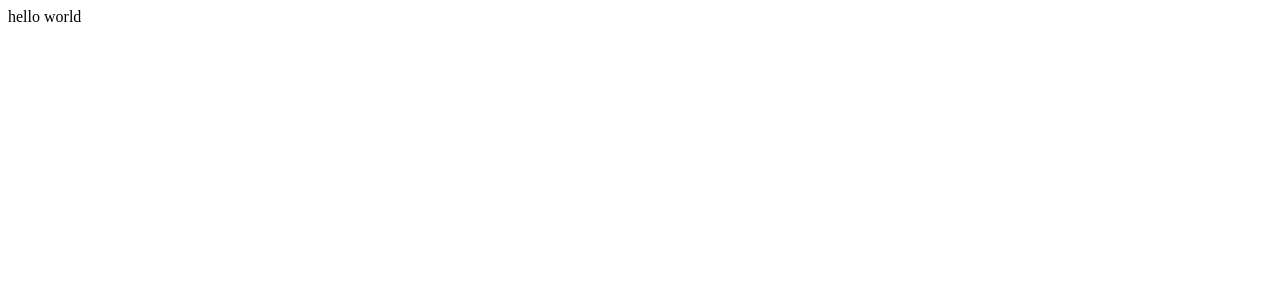
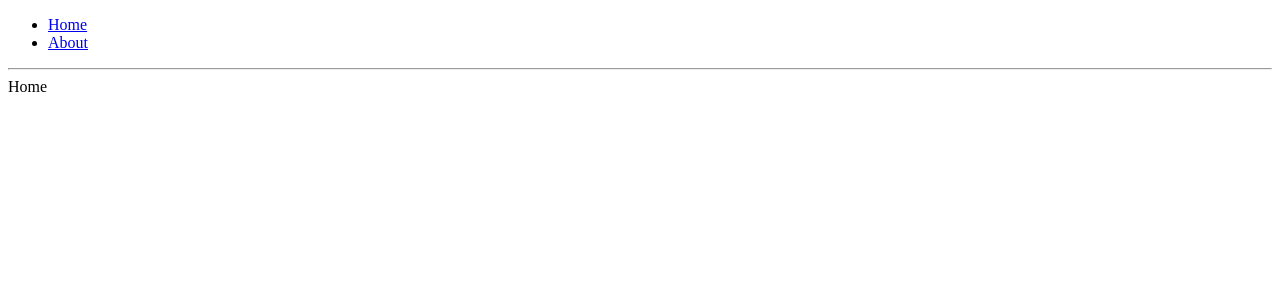
Before and after one commit to ZhoodJ/react-demo, a React app: page / in a window 1280 px wide. Shown: the top 300 px of the page. Built offline with nearby package versions, Linux system fonts and the light colour scheme; the HTML template or start-up script is replaced by a standard one.

Commit message:
改进react-router

```diff
--- /dev/null
+++ b/src/component/About.jsx
@@ -0,0 +1,12 @@
+import React, {Component} from "react";
+
+class About extends Component{
+
+    render(){
+        return (
+            <div>About</div>
+        )
+    }
+}
+
+export default About;
--- a/src/component/HelloWorld.jsx
+++ /dev/null
@@ -1,12 +0,0 @@
-import React, {Component} from "react";
-
-class HelloWorld extends Component{
-
-    render(){
-        return (
-            <div>hello world</div>
-        )
-    }
-}
-
-export default HelloWorld;
--- /dev/null
+++ b/src/component/Home.jsx
@@ -0,0 +1,12 @@
+import React, {Component} from "react";
+
+class Home extends Component{
+
+    render(){
+        return (
+            <div>Home</div>
+        )
+    }
+}
+
+export default Home;
--- a/src/index.jsx
+++ b/src/index.jsx
@@ -1,12 +1,19 @@
 import React from "react";
 import ReactDOM from "react-dom";
-import HelloWorld from "./component/HelloWorld.jsx";
-import {BrowserRouter, Route, Switch} from "react-router-dom";
+import Home from "./component/Home.jsx";
+import About from "./component/About.jsx";
+import {BrowserRouter, Route, Switch, Link} from "react-router-dom";
 
 ReactDOM.render((
     <BrowserRouter>
-        <Switch>
-            <Route exact path="/" component={HelloWorld}></Route>
-        </Switch>
+        <div>
+            <ul>
+                <li><Link to="/">Home</Link></li>
+                <li><Link to="/about">About</Link></li>
+            </ul>
+            <hr/>
+            <Route exact path="/" component={Home}></Route>
+            <Route path="/about" component={About}></Route>
+        </div>
     </BrowserRouter>
 ), document.getElementById("root"));
```
Also changed, not shown: package.json (+5 -4 lines).
